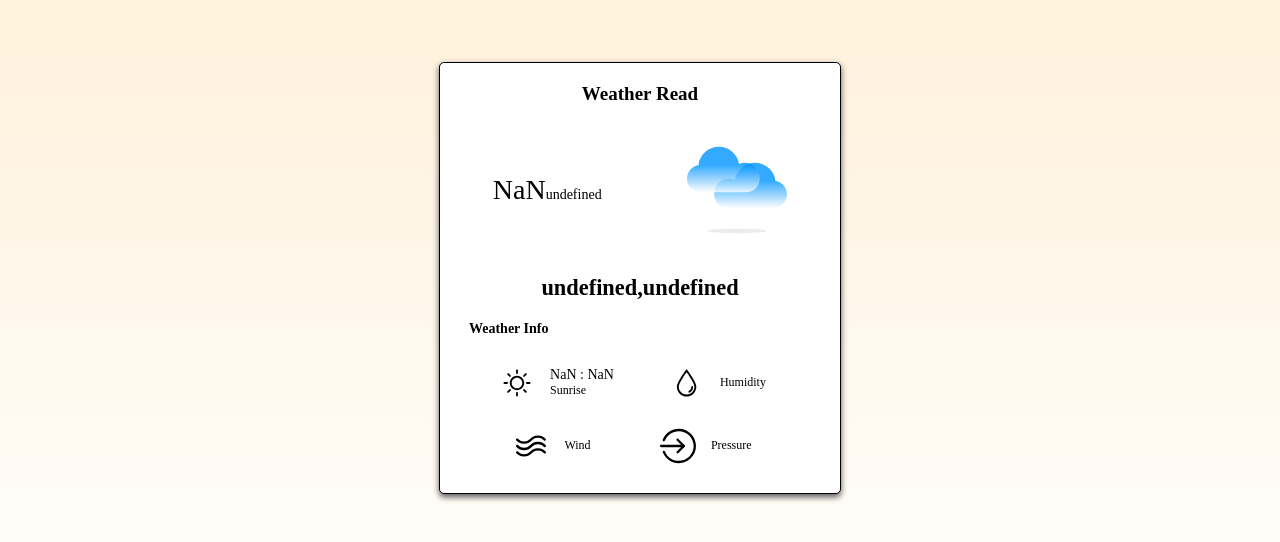
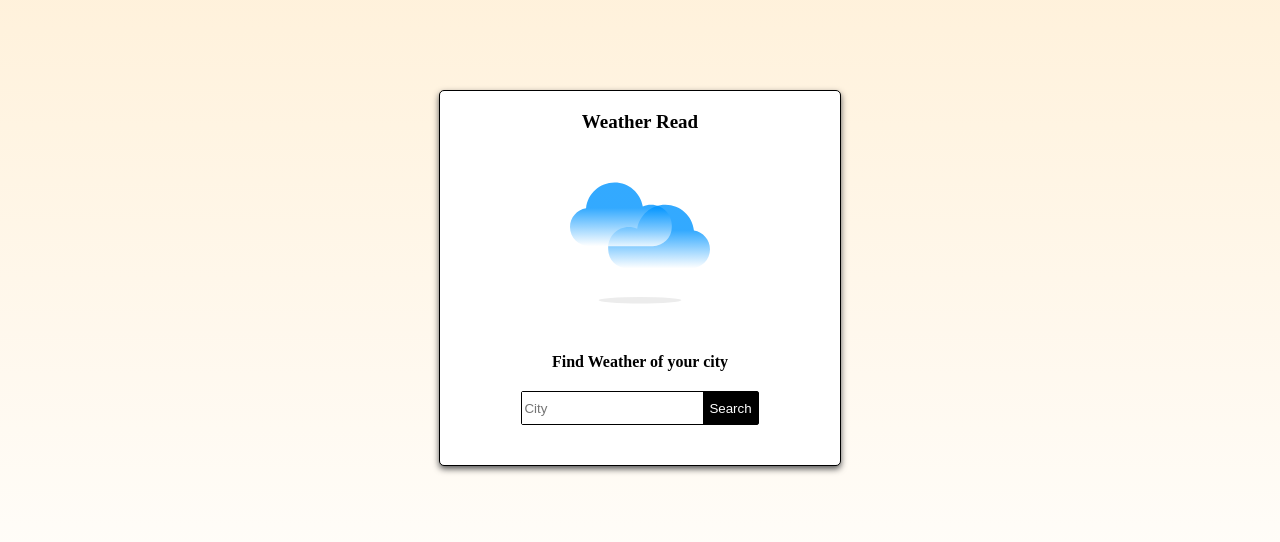
Before and after one commit to adeoye99/weather-read, a React (Create React App) app: page / in a window 1280 px wide. Shown: the part 122-664 px from the top of the page. Built offline with nearby package versions, Linux system fonts and the light colour scheme.

Commit message:
weather read completed

```diff
--- a/public/index.html
+++ b/public/index.html
@@ -2,14 +2,13 @@
 <html lang="en">
   <head>
     <meta charset="utf-8" />
-    <link rel="icon" href="%PUBLIC_URL%/favicon.ico" />
+
     <meta name="viewport" content="width=device-width, initial-scale=1" />
     <meta name="theme-color" content="#000000" />
     <meta
       name="description"
       content="Web site created using create-react-app"
     />
-    <link rel="apple-touch-icon" href="%PUBLIC_URL%/logo192.png" />
 
     <link rel="manifest" href="%PUBLIC_URL%/manifest.json" />
     <title>Weather Read</title>
--- a/src/App.js
+++ b/src/App.js
@@ -1,46 +1,28 @@
-import React, { useEffect, useState } from "react"
+import React,{ useState } from "react"
 import axios from "axios";
-import CityComponents from "./Components/CityComponents"
-import styled from "styled-components";
+import CityComponents from "./Components/CityComponents";
+import WeatherComponent from "./Components/WeatherInfocopmonents";
+import { Container,Label } from "./Components/index"
 
-import WeatherComponent from "./Components/WeatherInfocopmonents";
-const API_KEY = "aa899967734f43c3d5c892c656535cfc"
-const Container = styled.div`
-display: flex;
-flex-direction:column;
-margin: auto;
-align-items: center;
-box-shadow:0 3px 6px 0 #555;
-padding:20px 10px;
-border-radius: 5px;
-border:1px solid;
-width:380px;
-background:white;
-`
-const Label = styled.span`
-color:black;
-font-size: 19px;
-font-weight:bold;
-`
+const API_KEY = "aa899967734f43c3d5c892c656535cfc";
 function App() {
   const [city ,updateCity] = useState();
   const [weather, updateWeather] = useState();
 
  const fetchWeather = async (event) => {
     event.preventDefault();
-    const response = await axios.get(`https://api.openweathermap.org/data/2.5/weather?q=${city}&appid=${API_KEY}`)
+    const response = await axios.get(
+      `https://api.openweathermap.org/data/2.5/weather?q=${city}&appid=${API_KEY}`)
     updateWeather(response.data)
 
   }
   return (
-    <>
-        <Container>
+    <Container>
       <Label>Weather Read</Label>
-           <WeatherComponent/>
+
+      { weather ?(<WeatherComponent weather ={weather}/>):(<CityComponents fetchWeather= {fetchWeather} updateCity = {updateCity}/>)}
+
     </Container>
-
-    </>
-
   );
 }
 
--- a/src/Components/CityComponents.jsx
+++ b/src/Components/CityComponents.jsx
@@ -36,9 +36,7 @@ margin: 20px auto;
     border:none;
     outline:none;
     cursor:pointer;
-
 }
-
 `
 const CityComponents = (props) =>{
     const { updateCity , fetchWeather } = props;
--- a/src/Components/WeatherInfocopmonents.jsx
+++ b/src/Components/WeatherInfocopmonents.jsx
@@ -6,6 +6,26 @@ export const WeatherInfoIcons = {
     humidity: "/icons/humidity.svg",
     wind:"/icons/wind.svg",
     pressure: "/icons/pressure.svg"
+}
+export const WeatherIcon = {
+    "01d":"/icons/sunny.svg",
+    "01n":"/icons/night.svg",
+    "02d":"/icons/day.svg",
+    "02n":"/icons/cloudy-night.svg",
+    "03d":"/icons/cloudy.svg",
+    "03n":"/icons/cloudy.svg",
+    "04d":"/icons/perfect-day.svg",
+    "04n":"/icons/cloudy-night.svg",
+    "09d":"/icons/rain.svg",
+    "09n":"/icons/rain-night.svg",
+    "10d":"/icons/rain.svg",
+    "10n":"/icons/rain-night.svg",
+    "11d":"/icons/storm.svg",
+    "11n":"/icons/storm.svg",
+}
+export const WeatherIcons = {
+
+
 }
 const WeatherCondition = styled.div`
 display:flex;
@@ -76,7 +96,7 @@ height:36px
 
 
 const WeatherInfocomponent = (props)=>{
-    const {name,value} = props
+    const { name,value } = props
 return(
     <InfoContainer>
         <InfoIcon src ={WeatherInfoIcons[name]}/>
@@ -87,27 +107,30 @@ return(
     </InfoContainer>
 );
 };
-const WeatherComponent = (props) =>{
-const { weather } = props
+const WeatherComponent = ({weather}) =>{
+
 const isDay = weather?.weather[0].icons?.includes("d");
-const getTime = (timestamp) =>{
-    return `${new Date(timestamp * 1000).getHours()} : ${new Date(timestamp * 1000).getMinutes()}`
+const getTime = (timeStamp) =>{
+    return `${new Date(timeStamp * 1000).getHours()} : ${new Date(timeStamp * 1000).getMinutes()}`;
 }
     return (
         <>
         <WeatherCondition>
             <Condition>
-               <span>{`${Math.floor(weather?.main?.temp - 273)}`}</span>{`${weather?.weather[0].description}`}
+               <span>{`${Math.floor(weather?.main?.temp - 273)}°C`}</span>
+
+               {` | ${weather?.weather[0].description}`}
             </Condition>
-            <Weatherlogo src = "/icons/perfect-day.svg"/>
+            <Weatherlogo src = {WeatherIcon[weather?.weather[0].icon]}/>
         </WeatherCondition>
-         <Location> {`${weather?.name},${weather?.sys.country}`}</Location>
+         <Location> {`${weather?.name},${weather?.sys?.country}`}</Location>
          <WeatherInfoLabel>Weather Info</WeatherInfoLabel>
          <WeatherInfocontainer>
-             <WeatherInfocomponent name ={isDay ?"sunset":"sunrise"}
-             value = { getTime(isDay ? "sunset": "sunrise")}/>
+             <WeatherInfocomponent
+             name = {isDay ?"sunset":"sunrise"}
+             value = { getTime(weather?.sys[isDay ? "sunset": "sunrise"])}/>
              <WeatherInfocomponent name = "humidity" value = {weather?.main?.humidity}/>
-             <WeatherInfocomponent name= "wind" value ={weather?.main?.wind}/>
+             <WeatherInfocomponent name= "wind" value ={weather?.wind?.speed}/>
              <WeatherInfocomponent name = "pressure" value = {weather?.main?.pressure}/>
          </WeatherInfocontainer>
         </>
--- /dev/null
+++ b/src/Components/index.js
@@ -0,0 +1,18 @@
+import styled from "styled-components"
+export const Container = styled.div`
+display: flex;
+flex-direction:column;
+margin: auto;
+align-items: center;
+box-shadow:0 3px 6px 0 #555;
+padding:20px 10px;
+border-radius: 5px;
+border:1px solid;
+width:380px;
+background:white;
+`
+export const Label = styled.span`
+color:black;
+font-size: 19px;
+font-weight:bold;
+`
```
Also changed, not shown: public/manifest.json.
